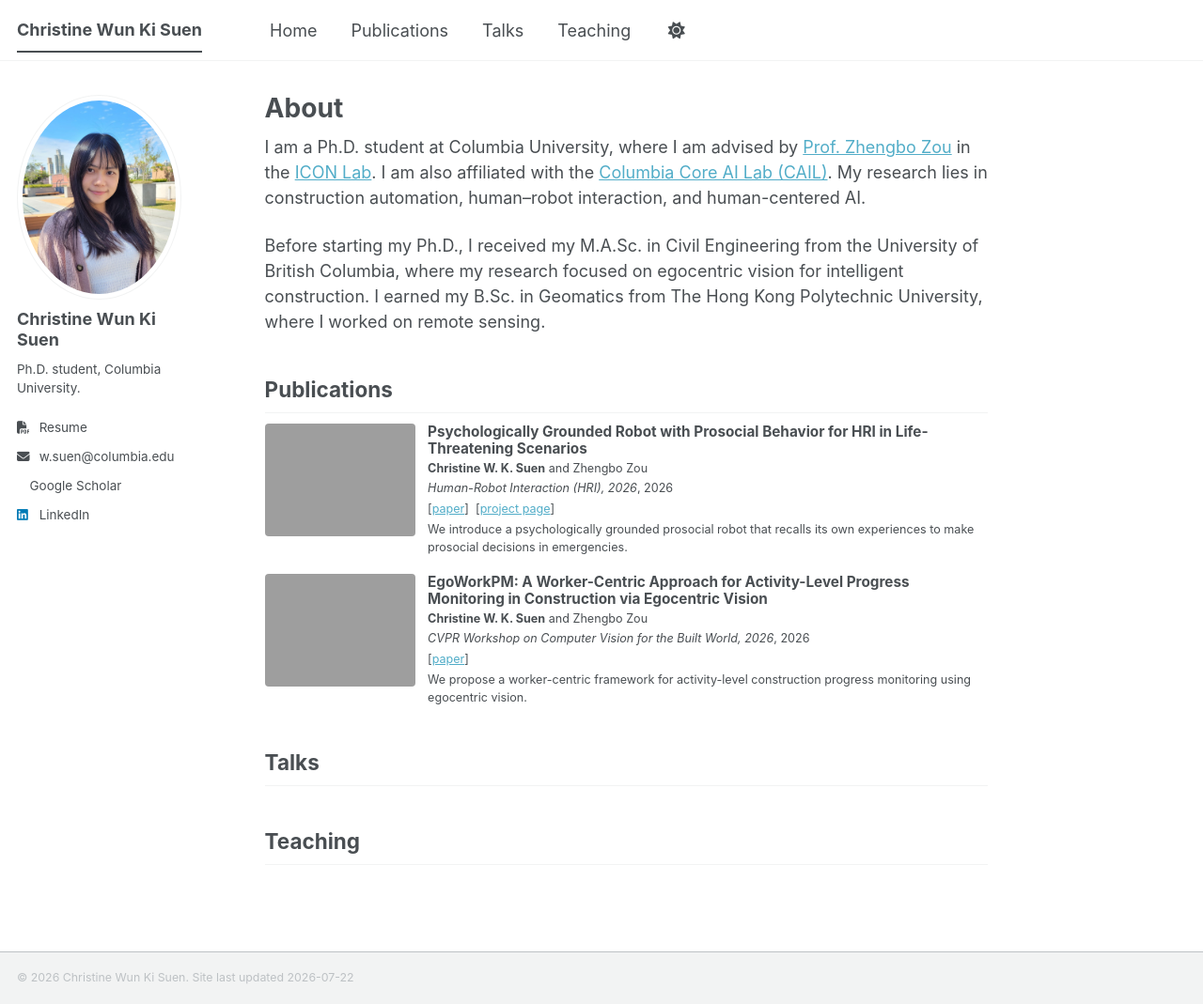
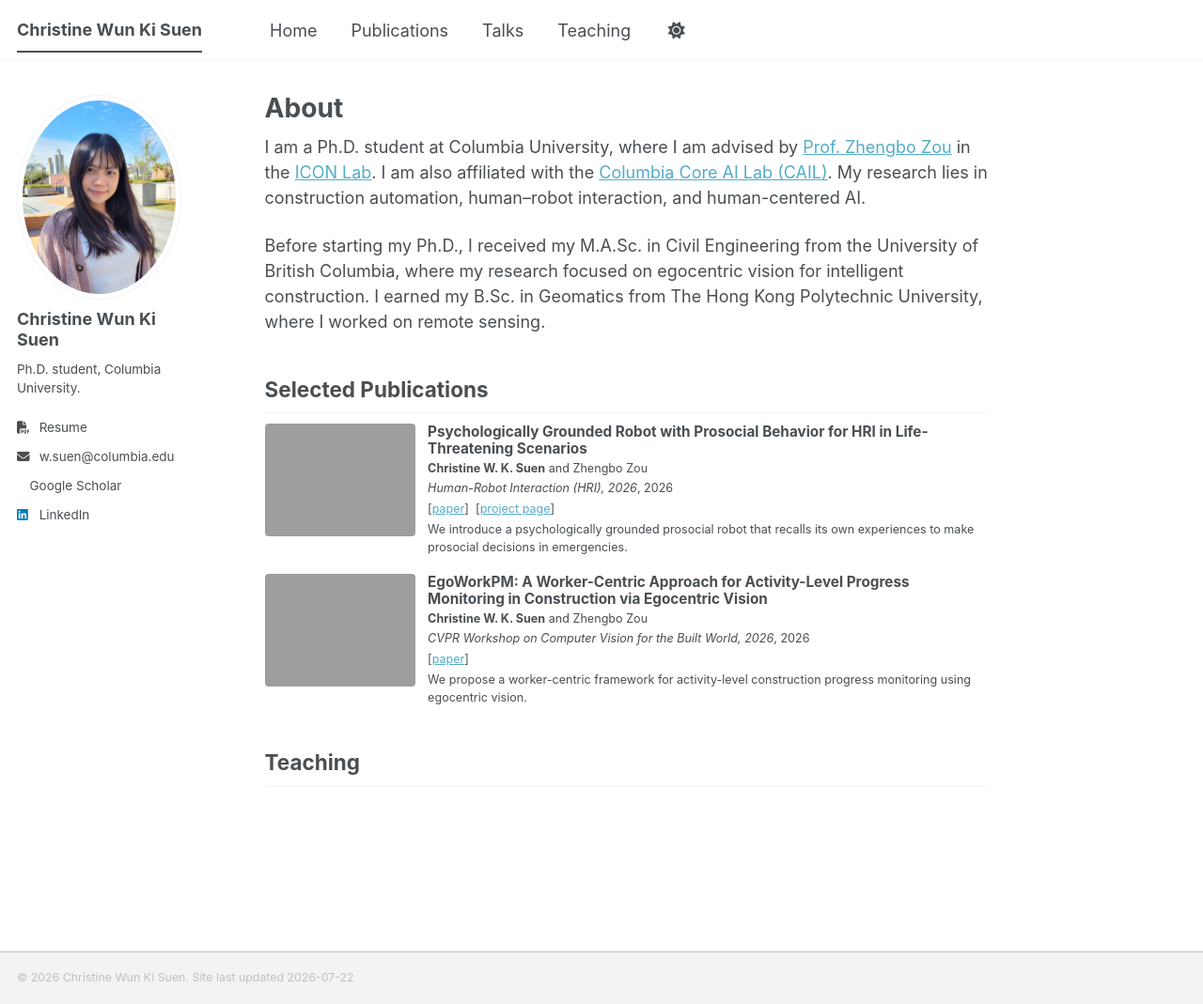
Before and after one commit to christine715/personal-website, a Jekyll site: the page built from _pages/about.md, in a window 1280 px wide and 1069 px high. Shown: the whole window at 94% size. Built offline with Jekyll 4.4.1, drawn with Linux system fonts in a browser that asks for light colours; a style sheet for code colours, icons or effects is not loaded.

Commit message:
Update about.md

```diff
--- a/_pages/about.md
+++ b/_pages/about.md
@@ -10,21 +10,22 @@ I am a Ph.D. student at Columbia University, where I am advised by <a href="http
 
 Before starting my Ph.D., I received my M.A.Sc. in Civil Engineering from the University of British Columbia, where my research focused on egocentric vision for intelligent construction. I earned my B.Sc. in Geomatics from The Hong Kong Polytechnic University, where I worked on remote sensing.
 
+<!-- <div id="news"></div>
+
+## News
+
+- **July 2026** — Paper accepted at CVPR Workshop on Computer Vision for the Built World.
+- **March 2026** — Presented poster at IEEE HRI 2026, Edinburgh. -->
+
 <div id="publications"></div>
 
-## Publications
+## Selected Publications
 
 {% for post in site.publications reversed %}
   {% include archive-single.html %}
 {% endfor %}
 
-<div id="talks"></div>
 
-## Talks
-
-{% for post in site.talks reversed %}
-  {% include archive-single.html %}
-{% endfor %}
 
 <div id="teaching"></div>
 
```
